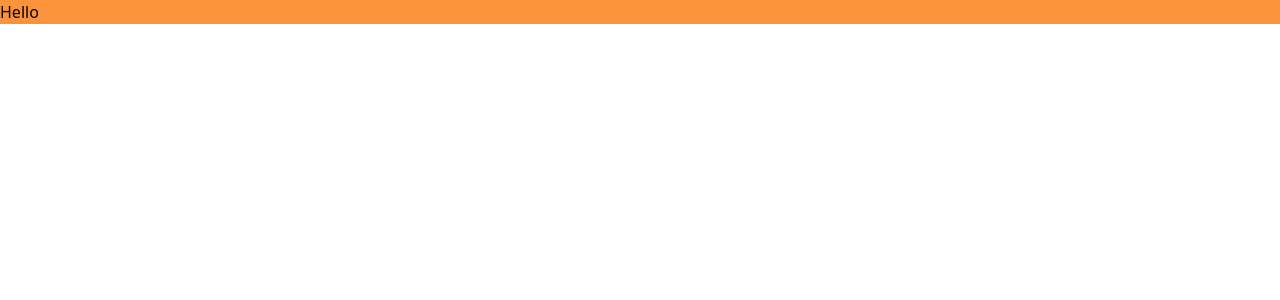
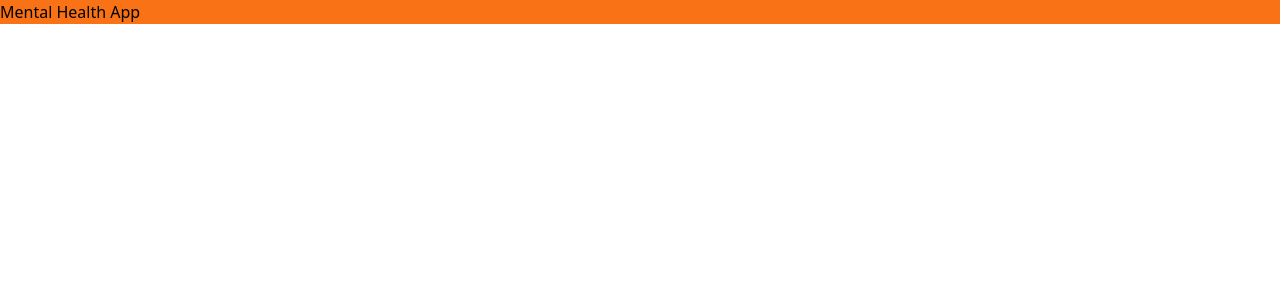
Before and after one commit to dscmsit/Mental-Health-App, an Angular app in the folder front-end/: page / in a window 1280 px wide. Shown: the top 300 px of the page. Built offline with nearby package versions, Linux system fonts and the light colour scheme.

Commit message:
Created Navbar.

```diff
--- /dev/null
+++ b/front-end/src/app/Components/navbar/navbar.component.html
@@ -0,0 +1 @@
+<div class="bg-orange-500 ">Mental Health App</div>
--- a/front-end/src/app/app.component.html
+++ b/front-end/src/app/app.component.html
@@ -1,3 +1,3 @@
-<div class="bg-orange-400">
-  Hello
+<div>
+  <app-navbar></app-navbar>
 </div>
--- a/front-end/src/app/app.component.ts
+++ b/front-end/src/app/app.component.ts
@@ -1,4 +1,5 @@
 import { Component } from '@angular/core';
+import { NavbarComponent } from './Components/navbar/navbar.component';
 
 @Component({
   selector: 'app-root',
--- a/front-end/src/app/app.module.ts
+++ b/front-end/src/app/app.module.ts
@@ -3,10 +3,14 @@ import { BrowserModule } from '@angular/platform-browser';
 
 import { AppRoutingModule } from './app-routing.module';
 import { AppComponent } from './app.component';
+import { NavbarComponent } from './Components/navbar/navbar.component';
+
 
 @NgModule({
   declarations: [
-    AppComponent
+    AppComponent,
+    NavbarComponent,
+
   ],
   imports: [
     BrowserModule,
```
Also changed, not shown: front-end/src/app/Components/navbar/navbar.component.ts (added, +10 -0 lines), front-end/src/app/Components/navbar/navbar.component.css (added), 1 other file (tests, documents, lock files or other folders).
